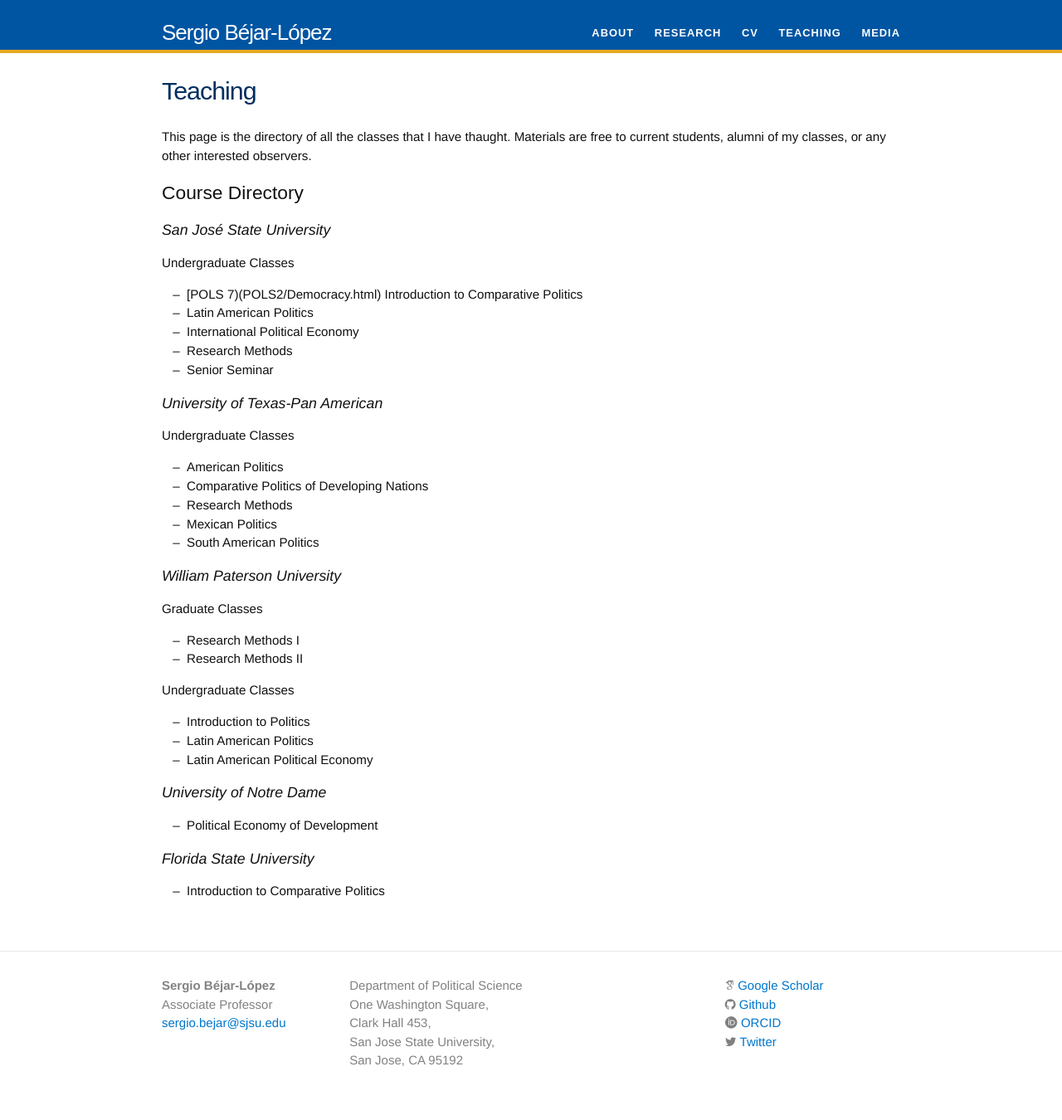
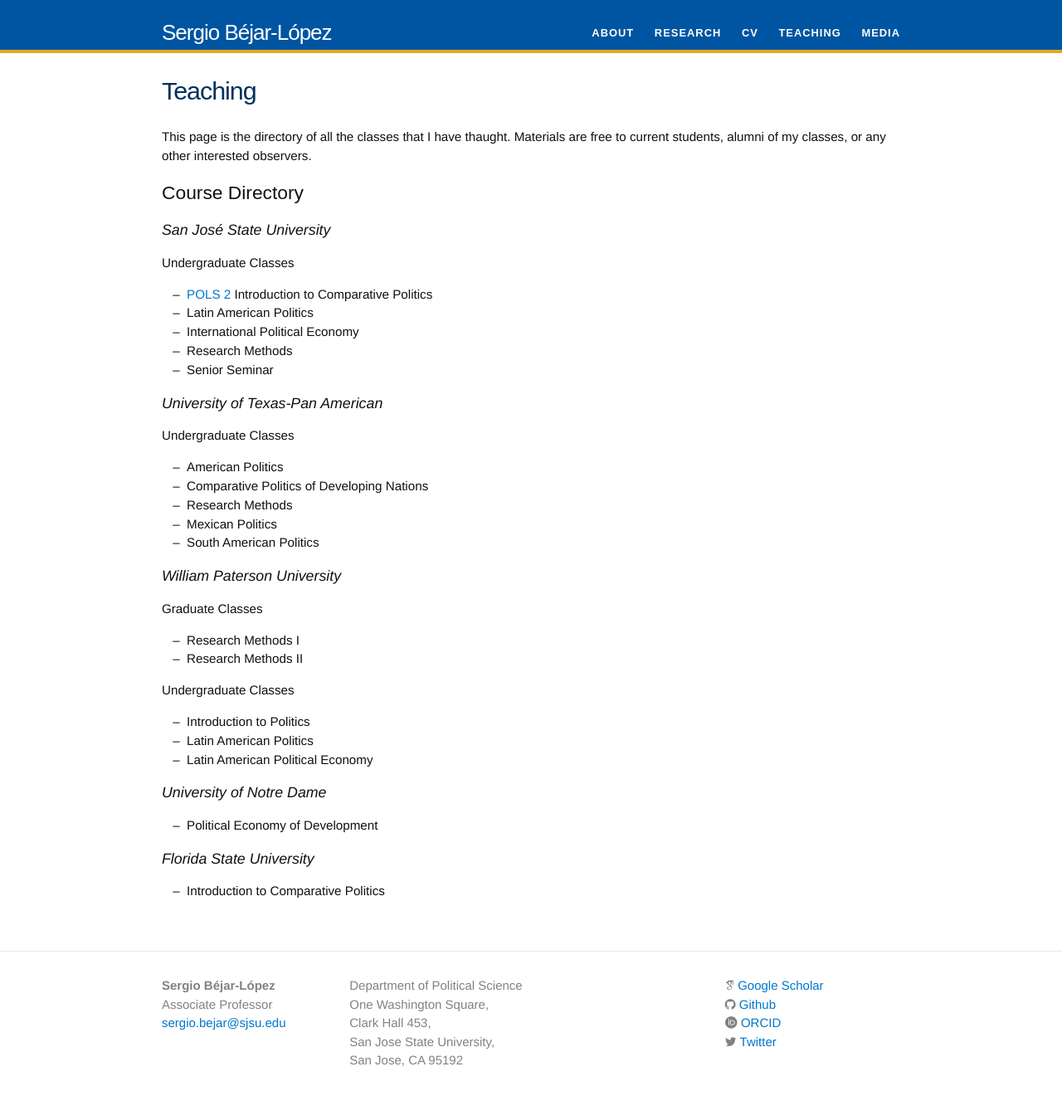
Before and after one commit to Sergio-Bejar/Sergio-Bejar.github.io, a Jekyll site: the page built from teaching.md, in a window 1280 px wide. Shown: the whole page at 83% size. Built offline with Jekyll 4.4.1, drawn with Linux system fonts in a browser that asks for light colours; nearby versions of some CDN libraries; some web fonts are replaced.

Commit message:
Update teaching.md

```diff
--- a/teaching.md
+++ b/teaching.md
@@ -12,7 +12,7 @@ This page is the directory of all the classes that I have thaught. Materials are
 
 #### Undergraduate Classes
 
-- [POLS 7)(POLS2/Democracy.html) Introduction to Comparative Politics
+- [POLS 2](POLS2/Democracy.html) Introduction to Comparative Politics
 - Latin American Politics
 - International Political Economy
 - Research Methods
```
